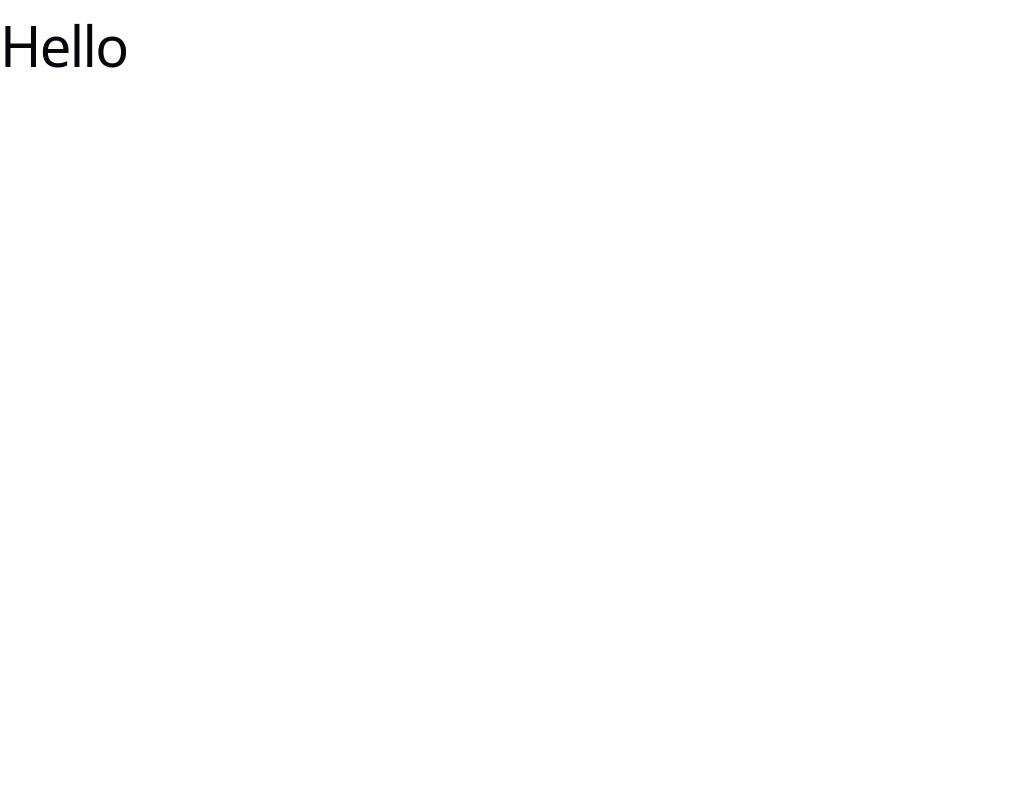
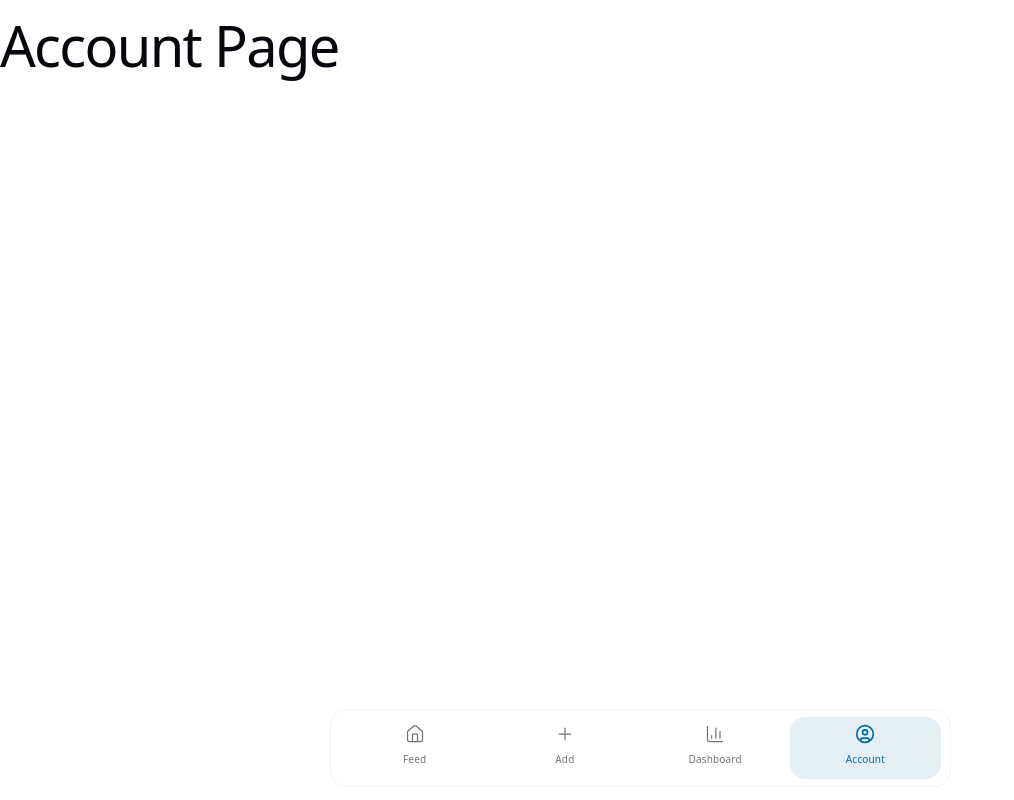
Before and after one commit to yahrour/receipt-flow, a React (Vite) app in the folder frontend/: page /account in a window 1280 px wide. Shown: the whole page, without its empty margins (0-1014 px from the left). Built offline with nearby package versions, Linux system fonts and the light colour scheme.

Commit message:
Add react-router for basic routing

```diff
--- a/frontend/package.json
+++ b/frontend/package.json
@@ -26,9 +26,11 @@
     "@tailwindcss/vite": "^4.2.2",
     "class-variance-authority": "^0.7.1",
     "clsx": "^2.1.1",
+    "framer-motion": "^12.38.0",
     "lucide-react": "^1.7.0",
     "react": "^19.2.4",
     "react-dom": "^19.2.4",
+    "react-router": "^7.13.2",
     "shadcn": "^4.1.2",
     "tailwind-merge": "^3.5.0",
     "tailwindcss": "^4.2.2",
--- /dev/null
+++ b/frontend/src/components/Account.tsx
@@ -0,0 +1,7 @@
+export default function Account() {
+  return (
+    <div>
+      <h1>Account Page</h1>
+    </div>
+  );
+}
--- /dev/null
+++ b/frontend/src/components/Add.tsx
@@ -0,0 +1,7 @@
+export default function Add() {
+  return (
+    <div>
+      <h1>Add Page</h1>
+    </div>
+  );
+}
--- /dev/null
+++ b/frontend/src/components/BottomTabBar.tsx
@@ -0,0 +1,69 @@
+import { Home, BarChart3, UserCircle, Plus } from "lucide-react";
+import { cn } from "@/lib/utils";
+import { motion } from "framer-motion";
+import { Link, useLocation } from "react-router";
+
+const tabs = [
+  { path: "/", label: "Feed", icon: Home },
+  { path: "/add", label: "Add", icon: Plus },
+  { path: "/dashboard", label: "Dashboard", icon: BarChart3 },
+  { path: "/account", label: "Account", icon: UserCircle },
+];
+
+export function BottomTabBar() {
+  const location = useLocation();
+  const activePath =
+    tabs.find((t) => t.path === location.pathname)?.path ?? "/";
+
+  return (
+    <div className="fixed bottom-0 left-0 right-0 z-50">
+      <div className="mx-auto w-full max-w-xl">
+        <nav className="mx-3 mb-3 flex items-center justify-between rounded-xl backdrop-blur-xl border border-border/50 shadow-(--shadow-soft) px-2 py-1.5">
+          {tabs.map((tab) => {
+            const isActive = activePath === tab.path;
+            const Icon = tab.icon;
+
+            return (
+              <Link
+                key={tab.path}
+                prefetch="intent"
+                to={{
+                  pathname: tab.path,
+                }}
+                className="relative flex flex-col items-center gap-0.5 px-5 py-1.5 rounded-xl transition-colors flex-1"
+              >
+                {isActive && (
+                  <motion.div
+                    layoutId="tab-indicator"
+                    className="absolute inset-0 bg-primary/10 rounded-xl"
+                    transition={{
+                      type: "spring",
+                      stiffness: 400,
+                      damping: 30,
+                    }}
+                  />
+                )}
+                <Icon
+                  size={20}
+                  strokeWidth={isActive ? 2 : 1.5}
+                  className={cn(
+                    "relative z-10 transition-colors",
+                    isActive ? "text-primary" : "text-muted-foreground",
+                  )}
+                />
+                <span
+                  className={cn(
+                    "relative z-10 text-[10px] font-medium transition-colors",
+                    isActive ? "text-primary" : "text-muted-foreground",
+                  )}
+                >
+                  {tab.label}
+                </span>
+              </Link>
+            );
+          })}
+        </nav>
+      </div>
+    </div>
+  );
+}
--- /dev/null
+++ b/frontend/src/components/Dashboard.tsx
@@ -0,0 +1,7 @@
+export default function Dashboard() {
+  return (
+    <div>
+      <h1>Dashboard Page</h1>
+    </div>
+  );
+}
--- /dev/null
+++ b/frontend/src/components/Home.tsx
@@ -0,0 +1,7 @@
+export default function Home() {
+  return (
+    <div>
+      <h1>Home Page</h1>
+    </div>
+  );
+}
--- a/frontend/src/index.css
+++ b/frontend/src/index.css
@@ -2,9 +2,8 @@
 @import "tw-animate-css";
 @import "shadcn/tailwind.css";
 @import "@fontsource-variable/inter";
-@import "@fontsource-variable/geist";
 
-@custom-variant dark (&:is(.dark *));
+/* @custom-variant dark (&:is(.dark *)); */
 
 :root {
   --text: #6b6375;
@@ -98,7 +97,7 @@
   --sidebar-ring: oklch(0.708 0 0);
 }
 
-@media (prefers-color-scheme: dark) {
+/* @media (prefers-color-scheme: dark) {
   :root {
     --text: #9ca3af;
     --text-h: #f3f4f6;
@@ -116,7 +115,7 @@
   #social .button-icon {
     filter: invert(1) brightness(2);
   }
-}
+} */
 
 body {
   margin: 0;
@@ -209,7 +208,7 @@ code {
   --radius-4xl: calc(var(--radius) * 2.6);
 }
 
-.dark {
+/* .dark {
   --background: oklch(0.145 0 0);
   --foreground: oklch(0.985 0 0);
   --card: oklch(0.205 0 0);
@@ -241,7 +240,7 @@ code {
   --sidebar-accent-foreground: oklch(0.985 0 0);
   --sidebar-border: oklch(1 0 0 / 10%);
   --sidebar-ring: oklch(0.556 0 0);
-}
+} */
 
 @layer base {
   * {
--- /dev/null
+++ b/frontend/src/layouts/RootLayout.tsx
@@ -0,0 +1,13 @@
+import { BottomTabBar } from "@/components/BottomTabBar";
+import { Outlet } from "react-router";
+
+export function RootLayout() {
+  return (
+    <>
+      <main>
+        <Outlet />
+      </main>
+      <BottomTabBar />
+    </>
+  );
+}
--- a/frontend/src/main.tsx
+++ b/frontend/src/main.tsx
@@ -1,10 +1,28 @@
 import { StrictMode } from "react";
 import { createRoot } from "react-dom/client";
 import "./index.css";
-import App from "./App.tsx";
+import { createBrowserRouter } from "react-router";
+import { RouterProvider } from "react-router/dom";
+import { RootLayout } from "@/layouts/RootLayout";
+import Home from "@/components/Home";
+import Add from "@/components/Add";
+import Dashboard from "@/components/Dashboard";
+import Account from "@/components/Account";
+
+const router = createBrowserRouter([
+  {
+    element: <RootLayout />,
+    children: [
+      { path: "/", Component: Home },
+      { path: "/add", Component: Add },
+      { path: "/dashboard", Component: Dashboard },
+      { path: "/account", Component: Account },
+    ],
+  },
+]);
 
 createRoot(document.getElementById("root")!).render(
   <StrictMode>
-    <App />
+    <RouterProvider router={router} />
   </StrictMode>,
 );
```
Also changed, not shown: 1 other file (tests, documents, lock files or other folders).
